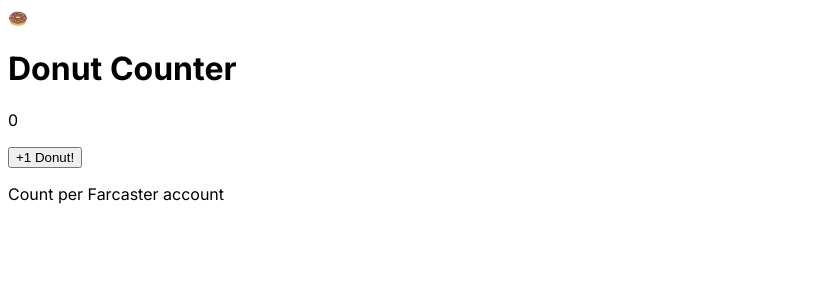
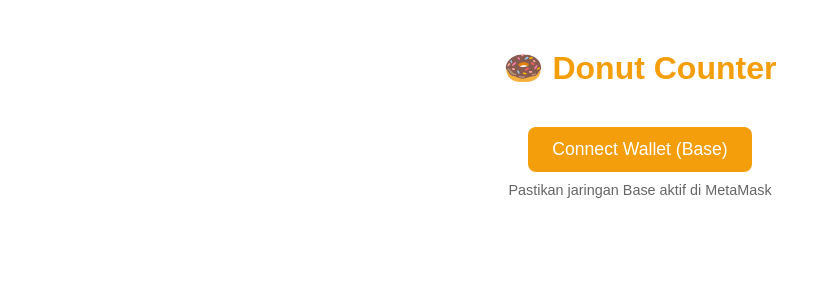
Before and after one commit to hdr2804/donut-counter, a Next.js app: page / in a window 1280 px wide. Shown: the top 300 px of the page, without its empty margins (0-831 px from the left). Built offline with nearby package versions, Linux system fonts and the light colour scheme.

Commit message:
Refactor DonutCounter to use Ethereum accounts

```diff
--- a/src/app/page.jsx
+++ b/src/app/page.jsx
@@ -3,53 +3,131 @@
 import { useState, useEffect } from 'react';
 
 export default function DonutCounter() {
+  const [address, setAddress] = useState(null);
   const [count, setCount] = useState(0);
-  const [fid, setFid] = useState(null);
-  const [loading, setLoading] = useState(true);
+  const [ethAmount, setEthAmount] = useState("0.001");
+  const [loading, setLoading] = useState(false);
+
+  // GANTI DENGAN ALAMAT CONTRACT-MU
+  const CONTRACT_ADDRESS = "0xd66C7e7600EDC0386457495D069DB9d3F91dcfaF";
 
   useEffect(() => {
-    const params = new URLSearchParams(window.location.search);
-    const farcasterFid = params.get('fid') || '99999';
-    setFid(farcasterFid);
-    loadCount(farcasterFid);
+    if (window.ethereum) {
+      window.ethereum.request({ method: 'eth_accounts' }).then(accounts => {
+        if (accounts.length > 0) {
+          setAddress(accounts[0]);
+          loadCount(accounts[0]);
+        }
+      });
+    }
   }, []);
 
-  const loadCount = async (userFid) => {
+  const connect = async () => {
+    if (!window.ethereum) return alert("Install MetaMask di HP-mu");
+    const accounts = await window.ethereum.request({ method: 'eth_requestAccounts' });
+    setAddress(accounts[0]);
+    loadCount(accounts[0]);
+  };
+
+  const loadCount = async (addr) => {
+    const data = {
+      jsonrpc: "2.0",
+      method: "eth_call",
+      params: [{
+        to: CONTRACT_ADDRESS,
+        data: "0xa3506a0d" + addr.slice(2).padStart(64, '0')
+      }, "latest"],
+      id: 1
+    };
     try {
-      const res = await fetch(`/api/count?fid=${userFid}`);
-      const data = await res.json();
-      setCount(data.count || 0);
+      const res = await fetch("https://mainnet.base.org", {
+        method: "POST",
+        headers: { "Content-Type": "application/json" },
+        body: JSON.stringify(data)
+      });
+      const json = await res.json();
+      const count = parseInt(json.result || "0x0", 16);
+      setCount(count);
     } catch (e) {
-      // ignore error
+      console.error("Gagal load count:", e);
+    }
+  };
+
+  const increment = async () => {
+    if (!address) return;
+    setLoading(true);
+    try {
+      const valueWei = BigInt(Math.floor(parseFloat(ethAmount) * 1e18)).toString(16);
+      const tx = {
+        from: address,
+        to: CONTRACT_ADDRESS,
+        value: "0x" + valueWei,
+        data: "0x66a2e555" // signature fungsi increment()
+      };
+      const txHash = await window.ethereum.request({
+        method: 'eth_sendTransaction',
+        params: [tx]
+      });
+      alert(`✅ Sukses! Tx: ${txHash.substring(0,8)}...`);
+      loadCount(address);
+    } catch (e) {
+      alert("❌ Gagal: " + (e.message || e.toString()));
     } finally {
       setLoading(false);
     }
   };
 
-  const increment = async () => {
-    if (!fid) return;
-    await fetch('/api/count', {
-      method: 'POST',
-      headers: { 'Content-Type': 'application/json' },
-      body: JSON.stringify({ fid }),
-    });
-    setCount(count + 1);
-  };
+  return (
+    <div style={{ padding: 20, maxWidth: 600, margin: '0 auto', fontFamily: 'sans-serif' }}>
+      <h1 style={{ textAlign: 'center', fontSize: '2em', color: '#f59e0b' }}>🍩 Donut Counter</h1>
 
-  if (loading) return <div className="min-h-screen flex items-center justify-center">Loading donuts...</div>;
+      {!address ? (
+        <div style={{ textAlign: 'center', marginTop: 40 }}>
+          <button onClick={connect} style={{ padding: '12px 24px', backgroundColor: '#f59e0b', color: 'white', border: 'none', borderRadius: 8, fontSize: '1.1em' }}>
+            Connect Wallet (Base)
+          </button>
+          <p style={{ fontSize: '0.9em', color: '#666', marginTop: 10 }}>
+            Pastikan jaringan Base aktif di MetaMask
+          </p>
+        </div>
+      ) : (
+        <div style={{ textAlign: 'center', marginTop: 40 }}>
+          <p><b>Alamat:</b> {address.slice(0,6)}...{address.slice(-4)}</p>
+          <p style={{ fontSize: '2.5em', margin: '20px 0', color: '#f59e0b' }}>🍩 {count}</p>
 
-  return (
-    <div className="min-h-screen bg-gradient-to-b from-pink-100 to-amber-50 flex flex-col items-center justify-center p-6 text-center">
-      <div className="text-6xl mb-4">🍩</div>
-      <h1 className="text-3xl font-bold text-pink-700 mb-2">Donut Counter</h1>
-      <p className="text-5xl font-extrabold text-amber-600 mb-6">{count}</p>
-      <button
-        onClick={increment}
-        className="px-8 py-4 bg-pink-500 text-white font-bold rounded-full shadow-lg"
-      >
-        +1 Donut!
-      </button>
-      <p className="mt-6 text-xs text-gray-500">Count per Farcaster account</p>
+          <div style={{ margin: '20px 0' }}>
+            <label>ETH untuk kirim (≈1 Donut): </label>
+            <input
+              type="number"
+              step="0.0001"
+              value={ethAmount}
+              onChange={(e) => setEthAmount(e.target.value)}
+              style={{ padding: '8px', margin: '0 10px', width: '100px' }}
+            />
+          </div>
+
+          <button
+            onClick={increment}
+            disabled={loading}
+            style={{
+              padding: '12px 24px',
+              backgroundColor: loading ? '#ccc' : '#f59e0b',
+              color: 'white',
+              border: 'none',
+              borderRadius: 8,
+              fontSize: '1.1em',
+              cursor: loading ? 'not-allowed' : 'pointer'
+            }}
+          >
+            {loading ? 'Mengirim...' : '+1 Donut (Swap)'}
+          </button>
+
+          <p style={{ fontSize: '0.85em', color: '#666', marginTop: 20 }}>
+            Setiap klik akan menukar ETH ke Donut token via Uniswap.<br/>
+            Pastikan kamu punya <b>ETH di jaringan Base</b>.
+          </p>
+        </div>
+      )}
     </div>
   );
 }
```
